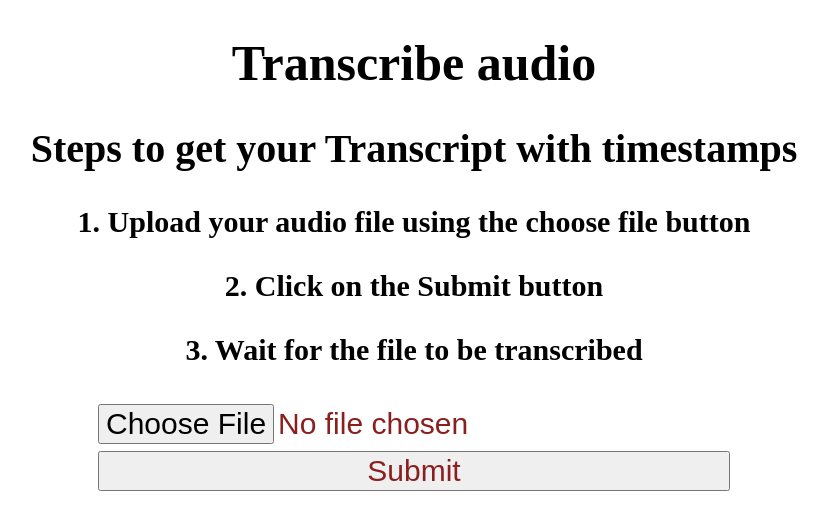
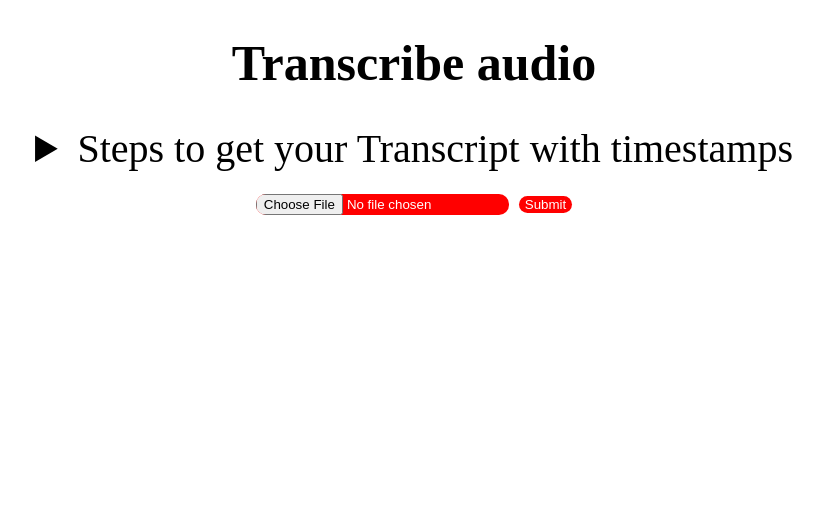
Before and after one commit to king398/SainaRanesk, a Flask app: page / in a window 1280 px wide. Shown: the top 530 px of the page, without its empty margins (226-1054 px from the left). Run offline with Flask 2, Linux system fonts and the light colour scheme; parts of the project's set-up code (start-up, migrations or seed data) failed here and were passed over.

Commit message:
Update HTML

```diff
--- a/static/css/index.css
+++ b/static/css/index.css
@@ -1,5 +1,3 @@
-
-
 
 h1 {
     text-align: center;
@@ -11,7 +9,6 @@ h2 {
     text-align: center;
     font-size: 40px;
 }
-
 
 
 h3 {
@@ -30,7 +27,7 @@ div {
 
 body {
     animation-name: example;
-  animation-duration: 4s;
+    animation-duration: 4s;
 
 }
 
@@ -40,18 +37,27 @@ form {
     margin: auto;
     text-align: center;
     font-size: 40px;
-    animation-name: example2;
-  animation-duration: 4s;
-
 
 
 }
 
+input:hover {
+    background-color: greenyellow;
+}
+
 input {
-    width: 50%;
-    height: 30%;
-    font-size: 30px;
-    text-align: center;
-    color: #8a1f1f;
+    background-color: red;
+    color: #fff;
+    border: none;
+    border-radius: 10px;
 
 }
+
+details {
+    text-align: center;
+    font-size: 40px;
+}
+
+details:hover {
+    background-color: greenyellow;
+}
--- a/templates/index.html
+++ b/templates/index.html
@@ -7,11 +7,11 @@
 <link rel="stylesheet" href="/static/css/index.css"/>
 <body>
 <h1>Transcribe audio</h1>
-<h2>Steps to get your Transcript with timestamps</h2>
-<h3>1. Upload your audio file using the choose file button</h3>
-<h3>2. Click on the Submit button</h3>
-<h3>3. Wait for the file to be transcribed</h3>
-
+<details><summary>Steps to get your Transcript with timestamps </summary>
+<div onclick="">1. Upload your audio file using the choose file button</div>
+<div onclick="">2. Click on the Submit button</div>
+<div onclick="">3. Wait for the file to be transcribed</div>
+</details>
 <form action="/result" method="POST"
       enctype="multipart/form-data">
     <input type="file" name="file"/>
```
Also changed, not shown: README.md, img.png.
